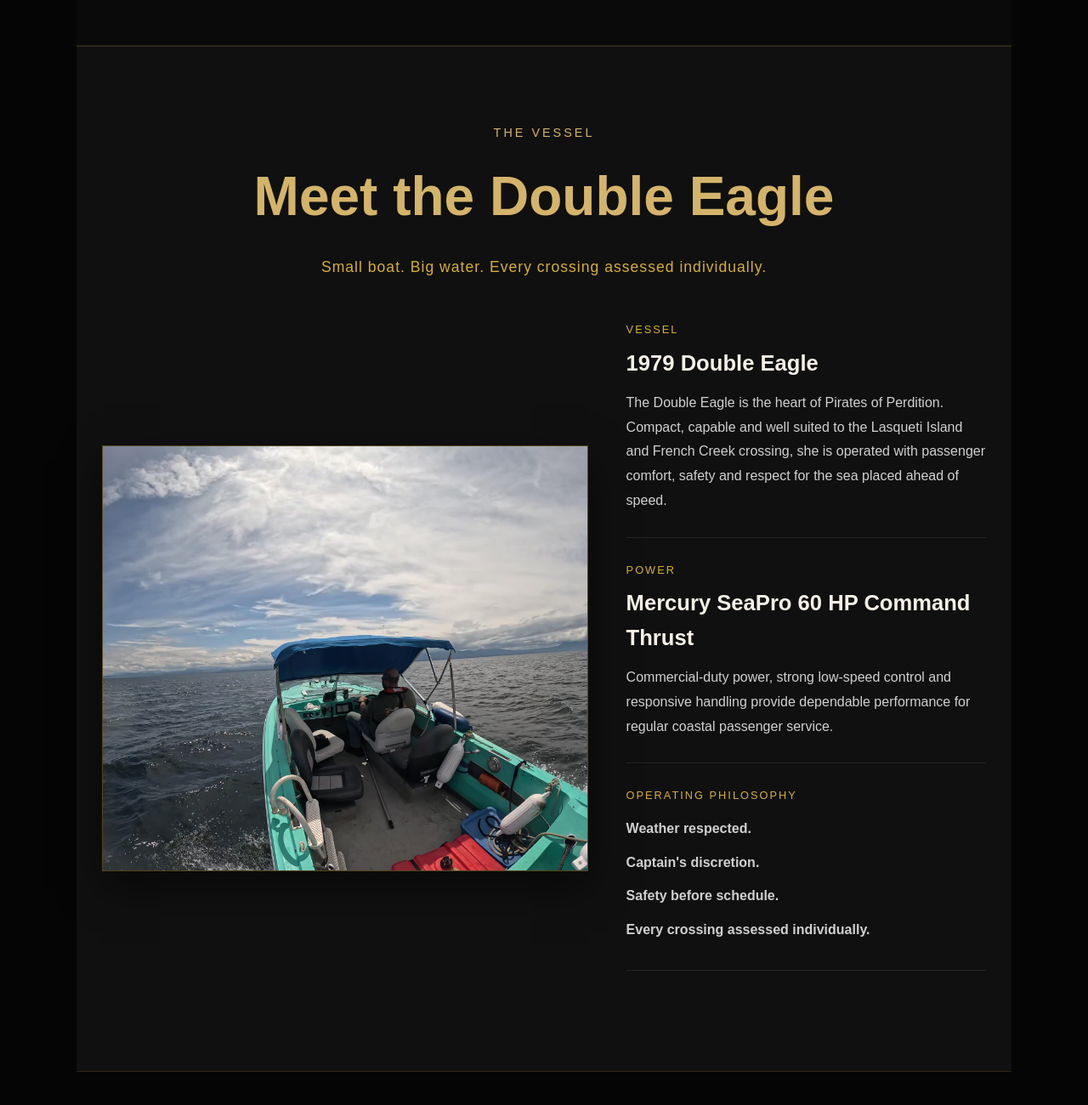
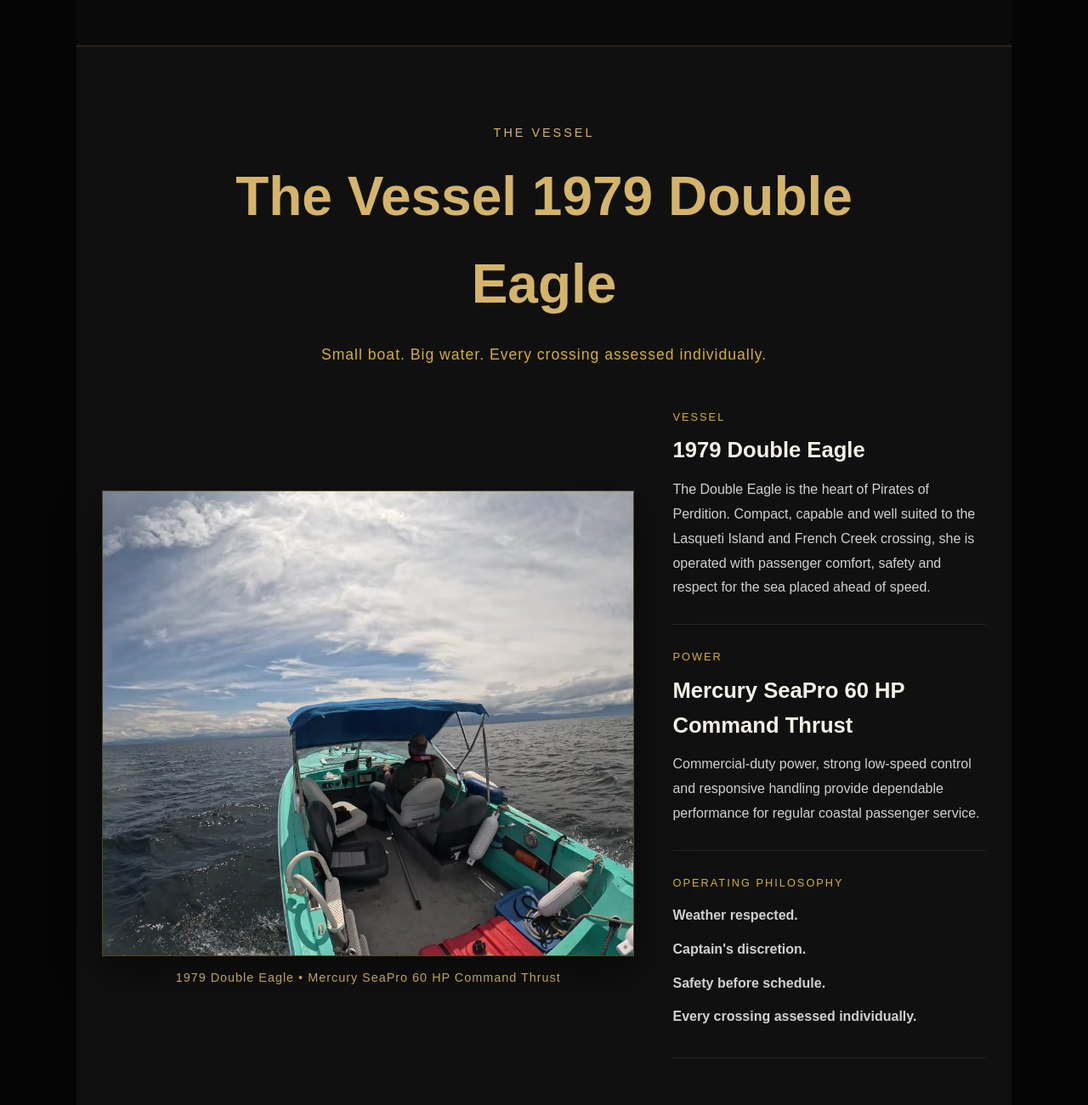
Before and after one commit to PirateHub7/pirates-of-perdition, a plain HTML site: page index.html in a window 1280 px wide. Shown: the part 1844-3144 px from the top of the page at 85% size. Drawn offline with Linux system fonts and the light colour scheme.

Commit message:
add vessel caption

```diff
--- a/index.html
+++ b/index.html
@@ -169,7 +169,7 @@
     max-width: 1150px;
     margin: 0 auto;
     display: grid;
-    grid-template-columns: 1.35fr 1fr;
+    grid-template-columns: 1.7fr 1fr;
     gap: 45px;
     align-items: center;
 }
@@ -180,7 +180,13 @@
     border: 1px solid rgba(212,175,55,.35);
     box-shadow: 0 18px 45px rgba(0,0,0,.5);
 }
-
+.vessel-caption {
+    text-align: center;
+    color: #bfa15a;
+    margin-top: 14px;
+    font-size: 0.9rem;
+    letter-spacing: 1px;
+}
 .vessel-details {
     color: #d0d0d0;
 }
@@ -544,7 +550,8 @@
 
   <div class="vessel-heading">
     <div class="eyebrow">THE VESSEL</div>
-    <h2>Meet the Double Eagle</h2>
+    <h2>The Vessel
+    1979 Double Eagle</h2>
 
     <p class="vessel-tagline">
       Small boat. Big water. Every crossing assessed individually.
@@ -554,9 +561,13 @@
   <div class="vessel-grid">
 
     <div class="vessel-photo">
-      <img src="DE1.JPG"
-           alt="Pirates of Perdition Double Eagle water taxi underway">
-    </div>
+    <img src="DE1.JPG"
+         alt="Pirates of Perdition Double Eagle water taxi underway">
+
+    <p class="vessel-caption">
+        1979 Double Eagle • Mercury SeaPro 60 HP Command Thrust
+    </p>
+</div>
 
     <div class="vessel-details">
 
```
